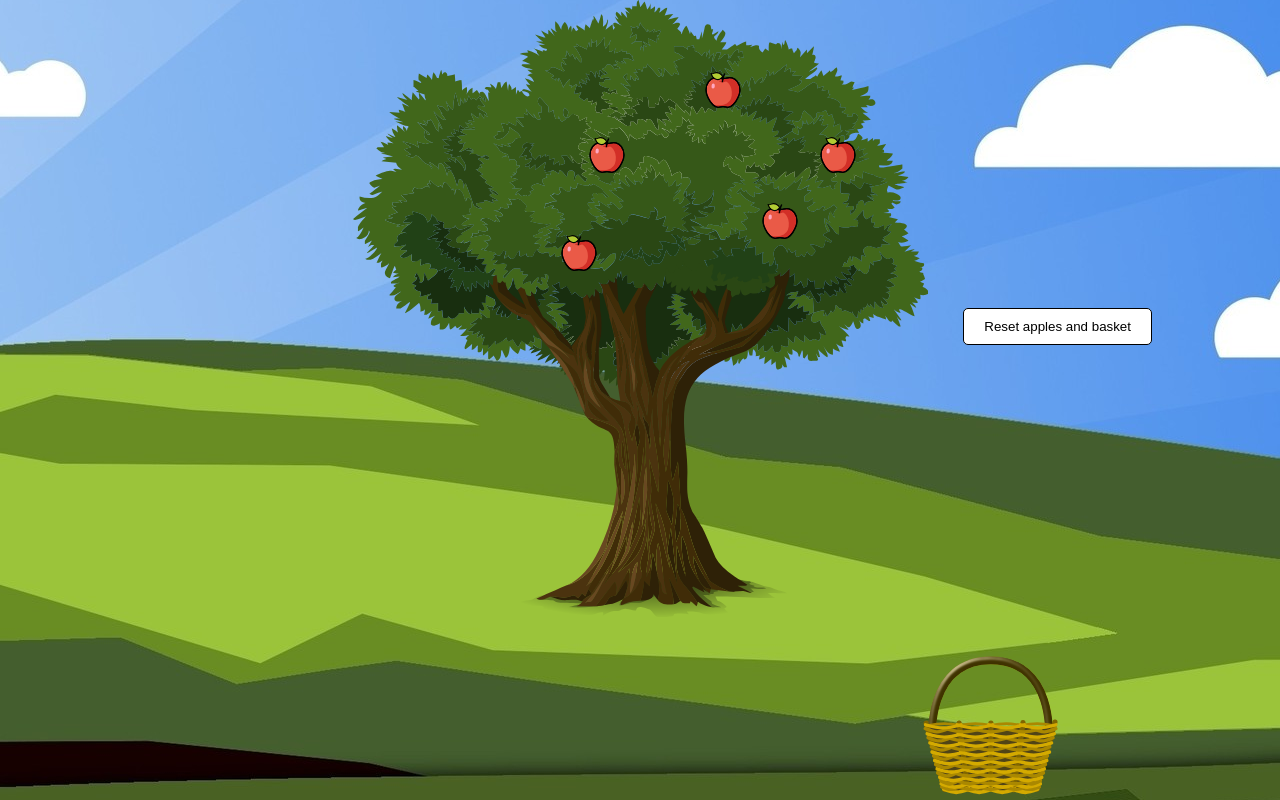
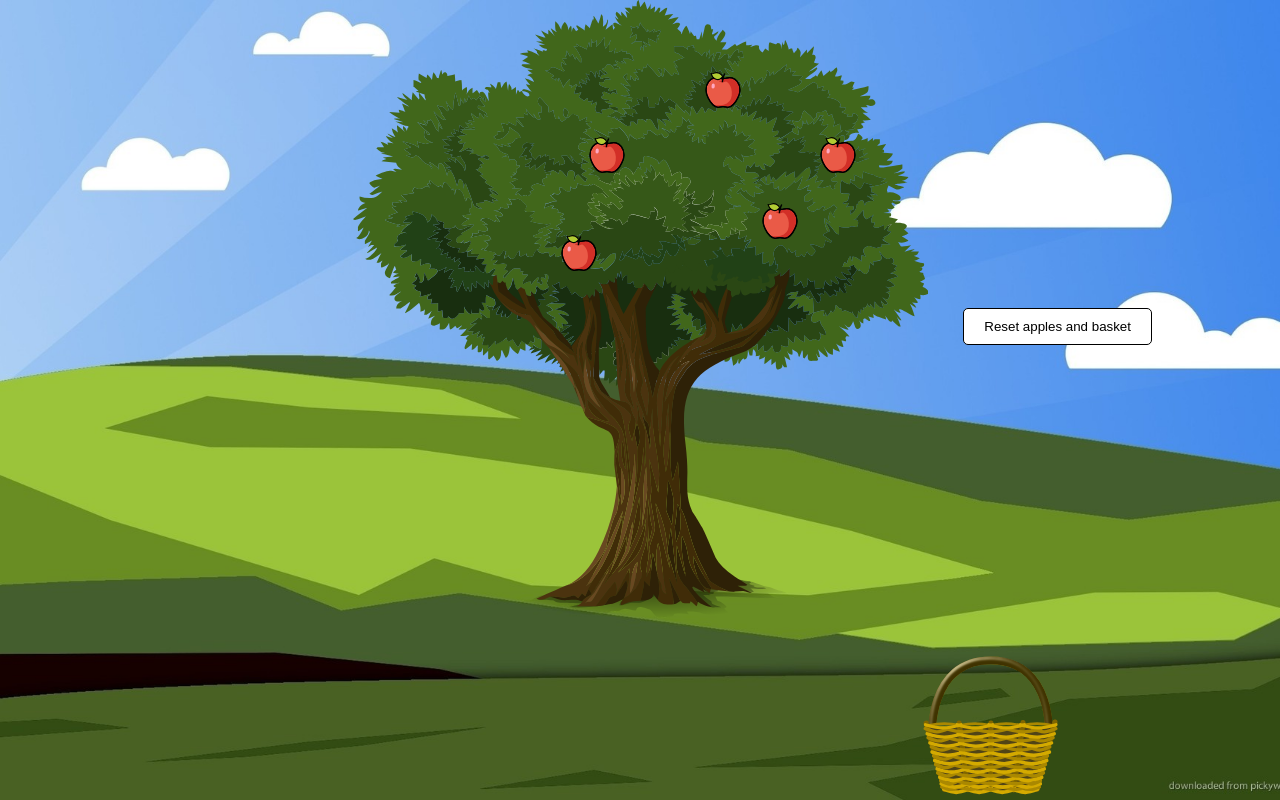
Before and after one commit to goktugs/treeWithJuicyApples, a React (Vite) app: page / in a window 1280 px wide. Built offline with nearby package versions, Linux system fonts and the light colour scheme.

Commit message:
fix: bg image cover full size

```diff
--- a/package.json
+++ b/package.json
@@ -3,15 +3,19 @@
   "private": true,
   "version": "0.0.0",
   "type": "module",
+  "homepage": "http://goktugs.github.io/treewithjuicyapples",
   "scripts": {
     "dev": "vite",
     "build": "tsc && vite build",
     "lint": "eslint src --ext ts,tsx --report-unused-disable-directives --max-warnings 0",
     "preview": "vite preview",
-    "test": "jest"
+    "test": "jest",
+    "predeploy": "npm run build",
+    "deploy": "gh-pages -d dist"
   },
   "dependencies": {
     "@reduxjs/toolkit": "^1.9.5",
+    "gh-pages": "^5.0.0",
     "react": "^18.2.0",
     "react-dom": "^18.2.0",
     "react-redux": "^8.0.5"
--- a/src/styles/my-sass.scss
+++ b/src/styles/my-sass.scss
@@ -13,6 +13,10 @@ body {
   width: 100%;
   height: 100vh;
   background: url(../assets/windowsbg.jpeg) no-repeat center center fixed;
+  -webkit-background-size: cover;
+  -moz-background-size: cover;
+  -o-background-size: cover;
+  background-size: cover;
 }
 
 @keyframes shake {
```
Also changed, not shown: 1 other file (tests, documents, lock files or other folders).
